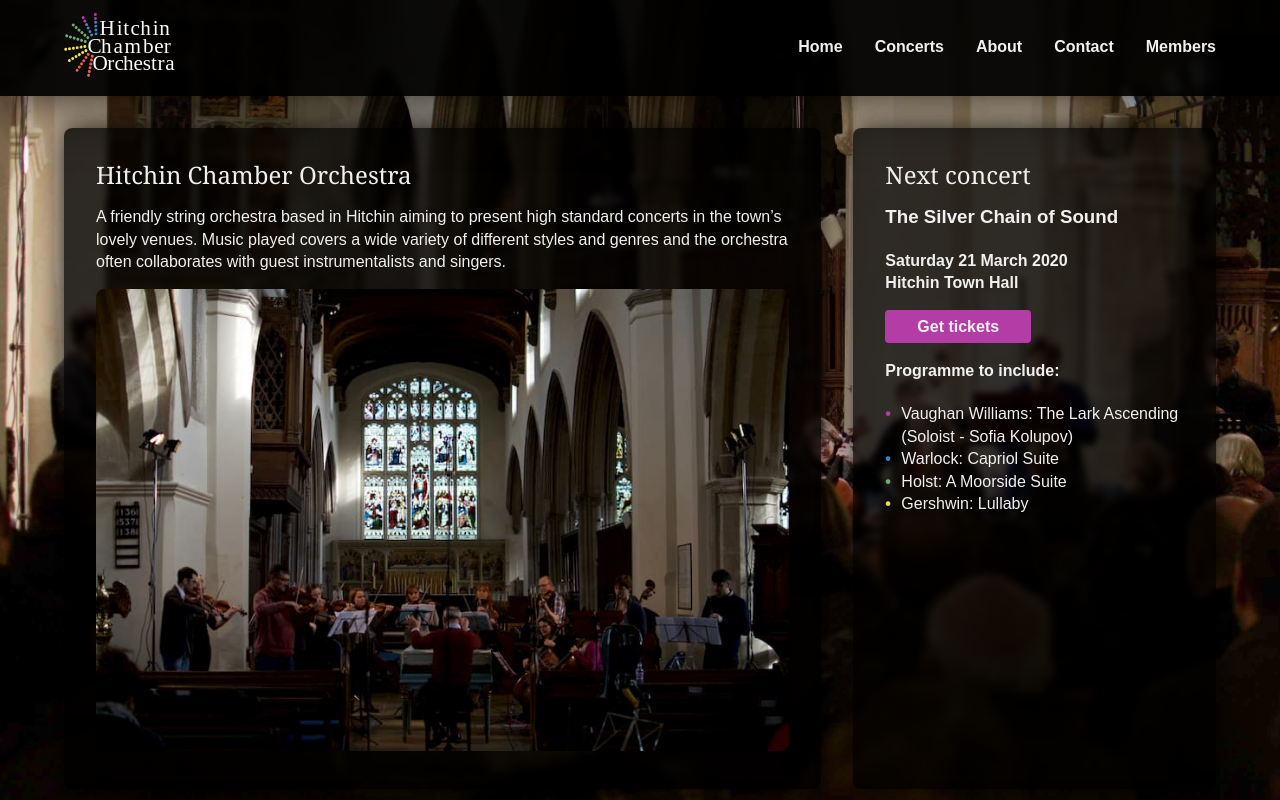
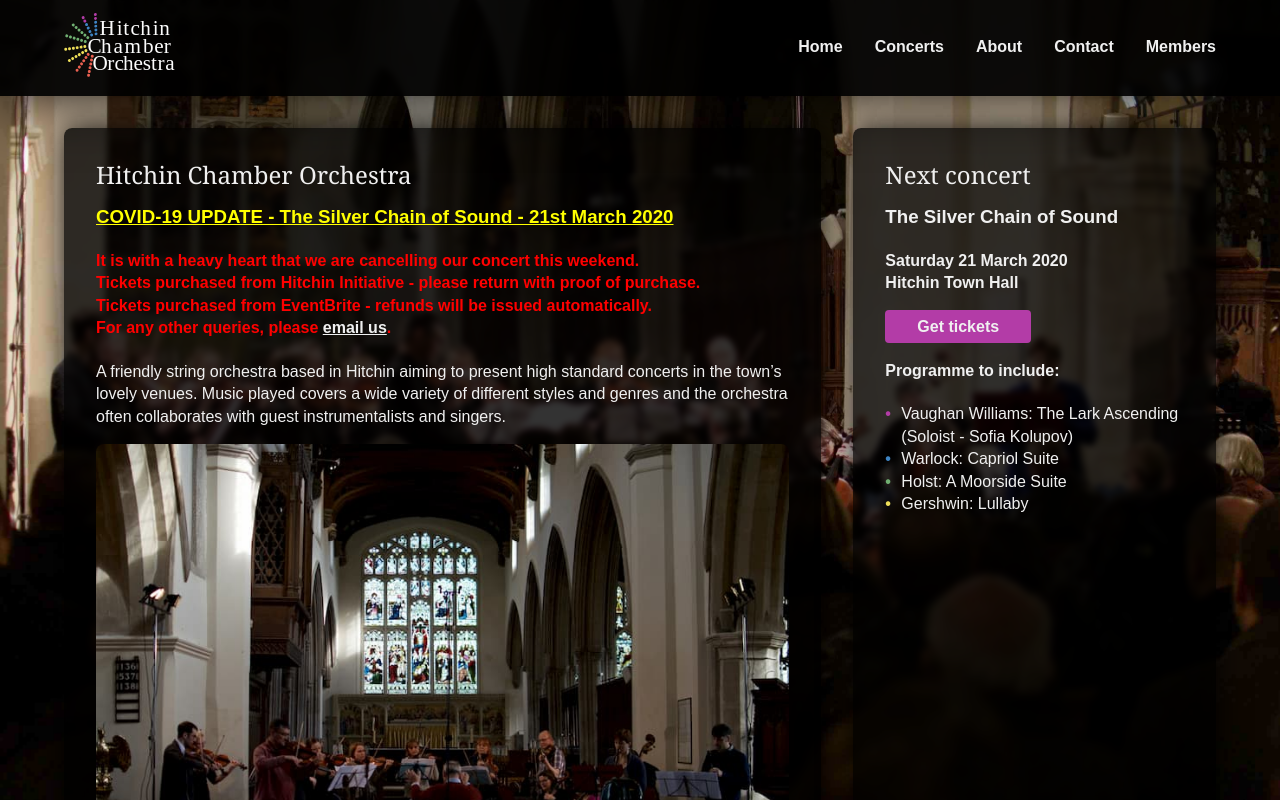
Before and after one commit to hitchinchamberorch/hitchinchamberorchestra.org, a Next.js app: page / in a window 1280 px wide. Built offline with nearby package versions, Linux system fonts and the light colour scheme.

Commit message:
Mar20 cancellation

```diff
--- a/pages/index.tsx
+++ b/pages/index.tsx
@@ -34,6 +34,12 @@ function Home() {
           }}
         >
           <h2>Hitchin Chamber Orchestra</h2>
+          <div className="emergency-banner">
+          <div className="emergency-banner-header"><h3>COVID-19 UPDATE - The Silver Chain of Sound - 21st March 2020</h3></div>
+          <h4>It is with a heavy heart that we are cancelling our concert this weekend.<br/>
+          Tickets purchased from Hitchin Initiative - please return with proof of purchase.<br/>
+          Tickets purchased from EventBrite - refunds will be issued automatically.<br/>
+          For any other queries, please <a href="mailto:hitchinchamberorch@gmail.com">email us</a>.</h4></div>
           <p>
             A friendly string orchestra based in Hitchin aiming to present high
             standard concerts in the town’s lovely venues. Music played covers a
--- a/public/styles.css
+++ b/public/styles.css
@@ -57,6 +57,15 @@ nav {
 
 .nav-logo > img {
   max-height: 4em;
+}
+
+.emergency-banner-header {
+  text-decoration: underline;
+  color:yellow
+}
+
+.emergency-banner {
+  color: red;
 }
 
 a {
```
